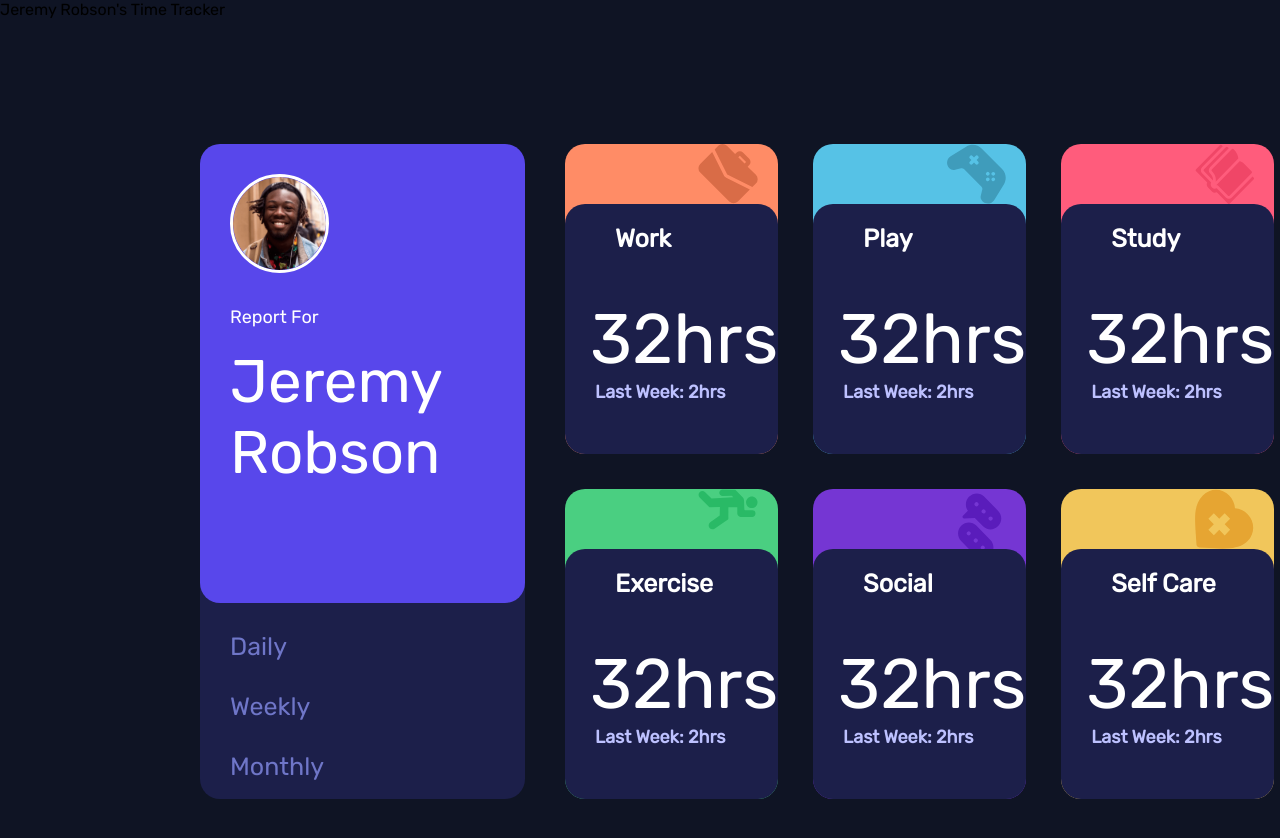
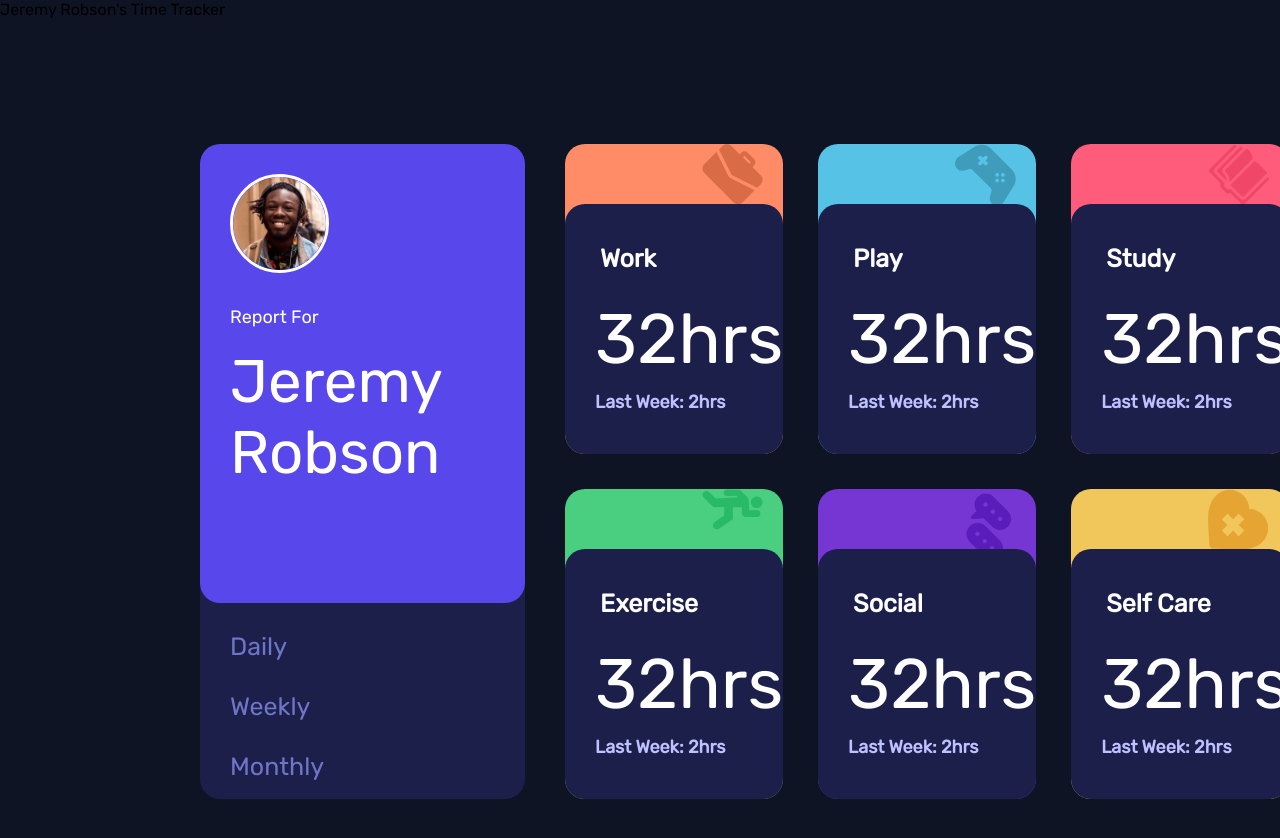
Before and after one commit to tova-moskowitz/time-tracker, a React (Create React App) app: page / in a window 1280 px wide. Shown: the top 838 px of the page. Built offline with nearby package versions, Linux system fonts and the light colour scheme.

Commit message:
fix padding of text in cards

```diff
--- a/src/style/App.css
+++ b/src/style/App.css
@@ -43,7 +43,7 @@ body {
   font-size: 60px;
   padding: 30px;
   grid-row: 1 / 3;
-  z-index: 2;
+  z-index: 1;
 }
 
 .timeframes {
@@ -106,12 +106,12 @@ body {
 .currentHours {
   font-size: 70px;
   font-weight: normal;
-  padding-left: 25px;
+  padding-left: 30px;
   margin: 0;
 }
 
 .previousHours {
-  margin: 0 30px;
+  margin: 10px 30px;
   color: var(--pale-blue);
 }
 
@@ -124,7 +124,7 @@ body {
 }
 
 .titleName {
-  padding: 20px 50px;
+  padding: 40px 0 0 35px;
   font-size: 25px;
 }
 
```
